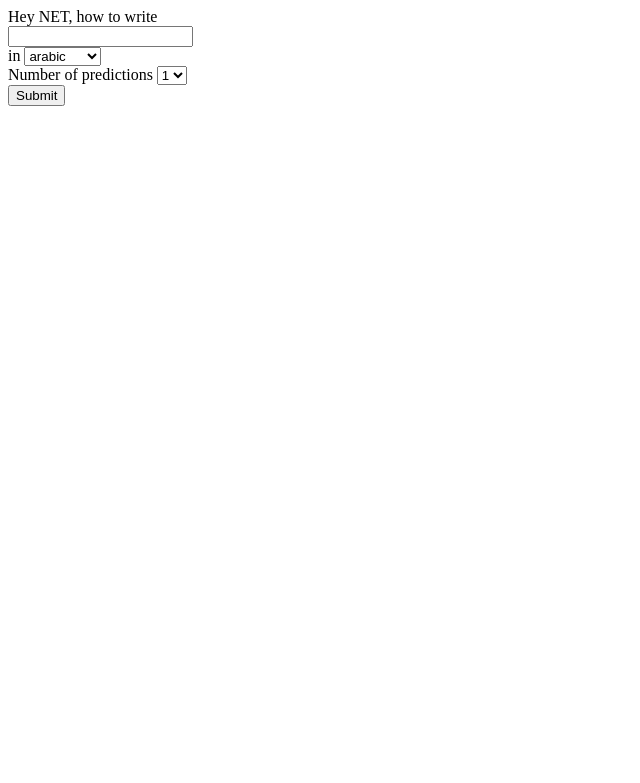
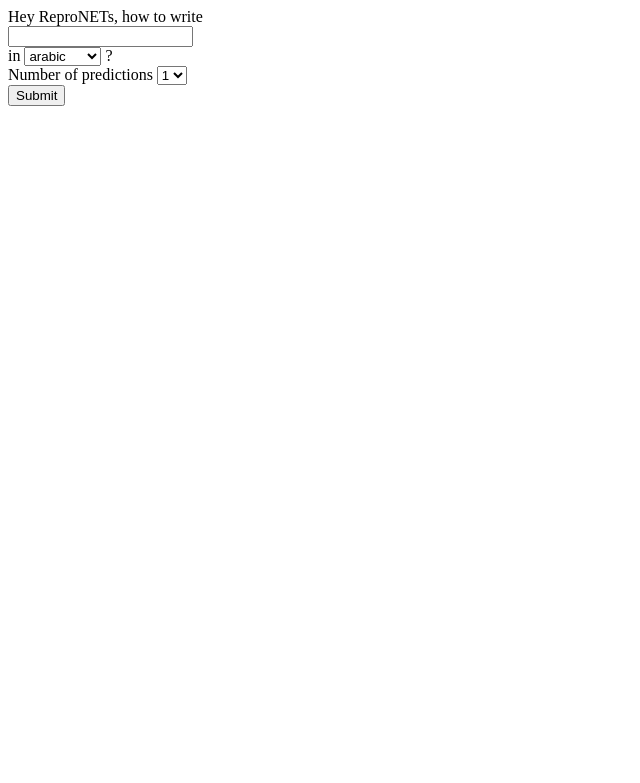
Before and after one commit to box-key/repronets-k8s, a Flask app: page / in a window 1280 px wide. Shown: the top 783 px of the page, without its empty margins (0-640 px from the left). Run offline with Flask 2, Linux system fonts and the light colour scheme.

Commit message:
updated text in index.html

```diff
--- a/web/templates/index.html
+++ b/web/templates/index.html
@@ -1,9 +1,9 @@
 <html>
     <head>
-        <title>Named Entity Transliterator</title>
+        <title>ReproNETs</title>
     </head>
     <body>
-      Hey NET, how to write
+      Hey ReproNETs, how to write
       <form method="post">
         <div class="form-group">
         <input type="text" name="input_text" class="form-control"
@@ -15,6 +15,7 @@
             <option value="{{lan}}" {% if lan==selected_lan %} selected="selected" {% endif %}>{{ lan }}</option>
           {% endfor %}
         </select>
+	?
         <br>
         Number of predictions
         <select name="beam_size">
```
